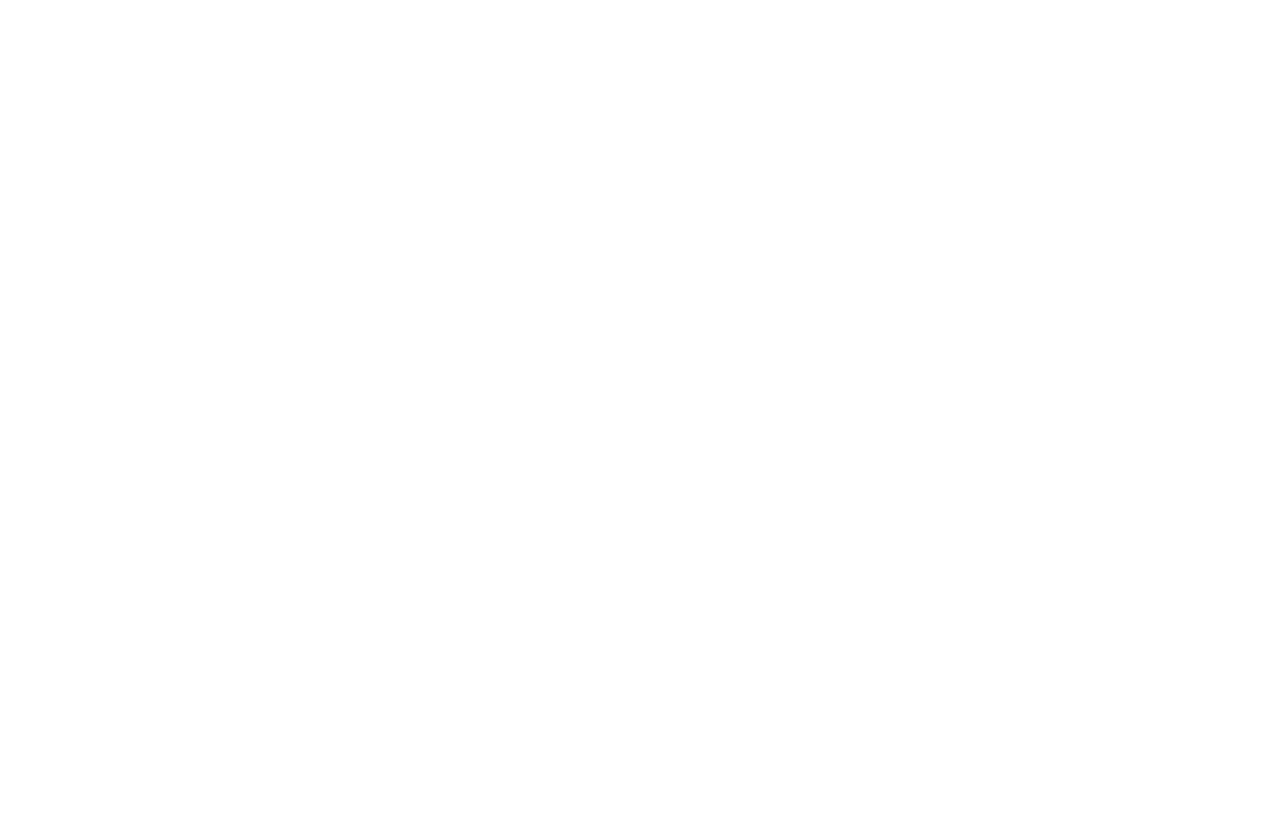
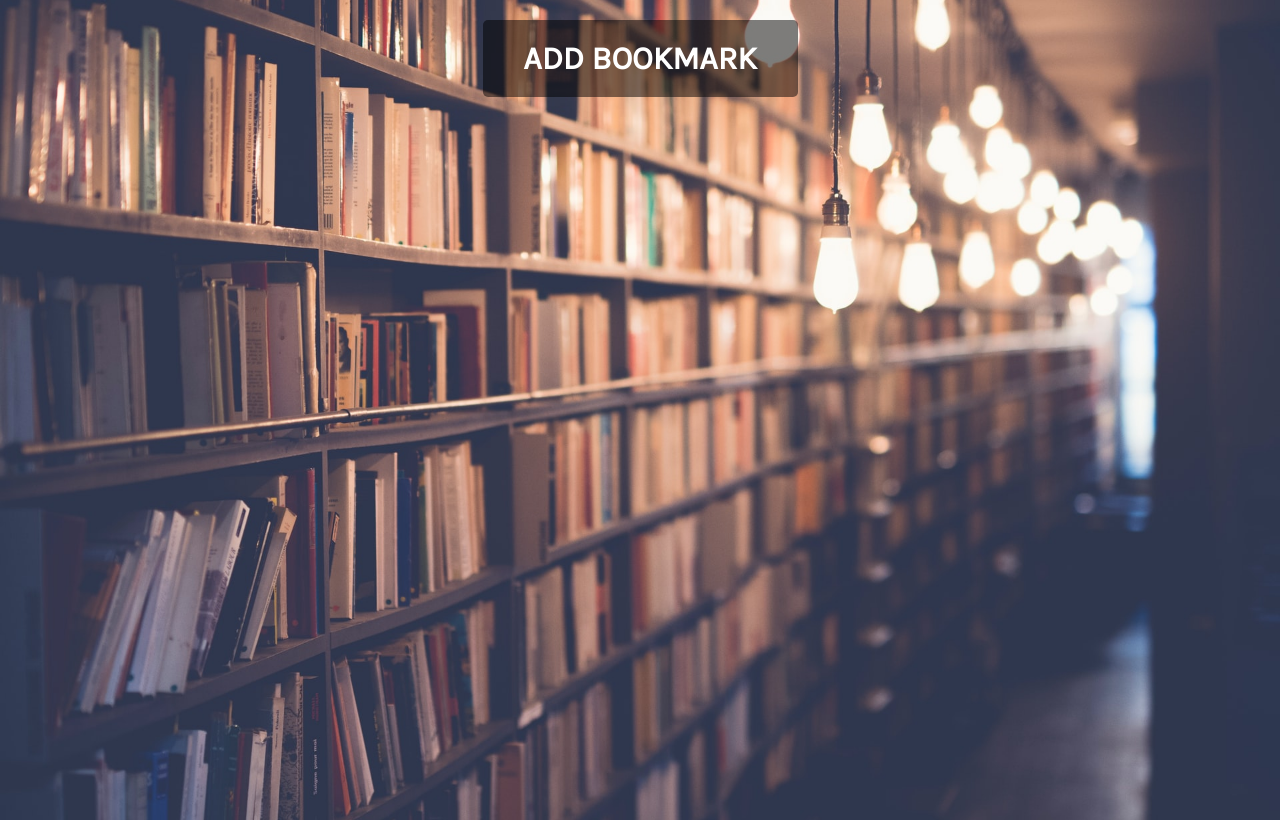
Before and after one commit to MadsAkselsen/bookmark-keeper, a plain HTML site: page index.html in a window 1280 px wide. Drawn offline with Linux system fonts and the light colour scheme.

Commit message:
added background and button ui

```diff
--- a/index.html
+++ b/index.html
@@ -12,6 +12,8 @@
     <link rel="stylesheet" href="style.css" />
   </head>
   <body>
+    <!-- Open Modal -->
+    <h1 id="show-modal">Add Bookmark</h1>
     <!-- Script -->
     <script src="script.js"></script>
   </body>
--- a/style.css
+++ b/style.css
@@ -1,3 +1,9 @@
+@import url('https://fonts.googleapis.com/css2?family=Karla&display=swap');
+
+:root {
+  --primary-color: #7c59b0;
+  --border-radius: 5px;
+}
 
 html {
   box-sizing: border-box;
@@ -6,4 +12,25 @@ html {
 body {
   margin: 0;
   min-height: 100vh;
+  background-image: url('./images/booksBG2.jpg');
+  background-size: cover;
+  background-position: center center;
+  font-family: Karla, sans-serif;
 }
+
+h1 {
+  color: white;
+  padding: 20px;
+  background: rgba(0, 0, 0, 0.5);
+  border-radius: var(--border-radius);
+  cursor: pointer;
+  text-align: center;
+  text-transform: uppercase;
+  width: 275px;
+  margin: 20px auto 10px;
+  user-select: none;
+}
+
+h1:hover {
+  background: rgba(0, 0, 0, 0.8);
+}
```
Also changed, not shown: images/booksBG1.jpg (added), images/booksBG2.jpg (added).
